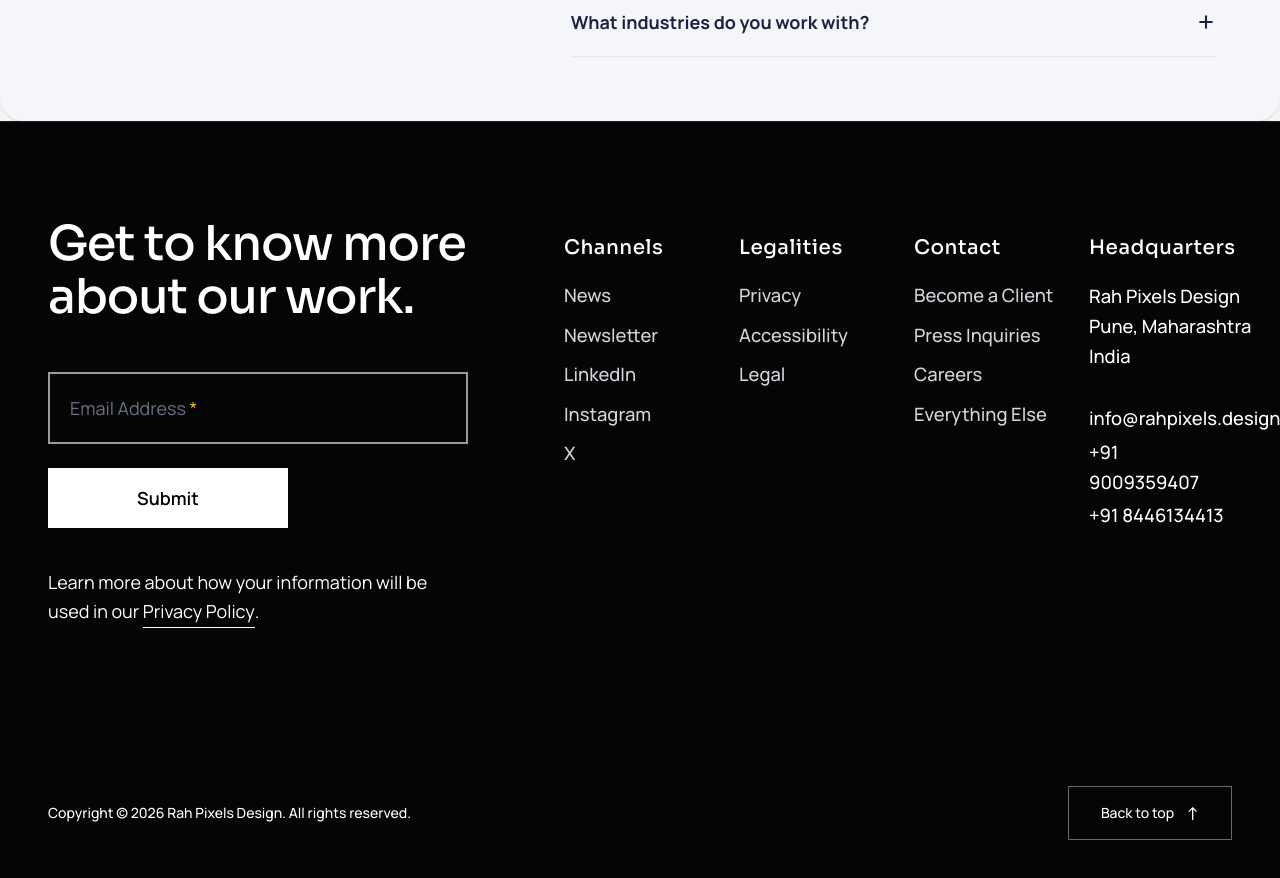
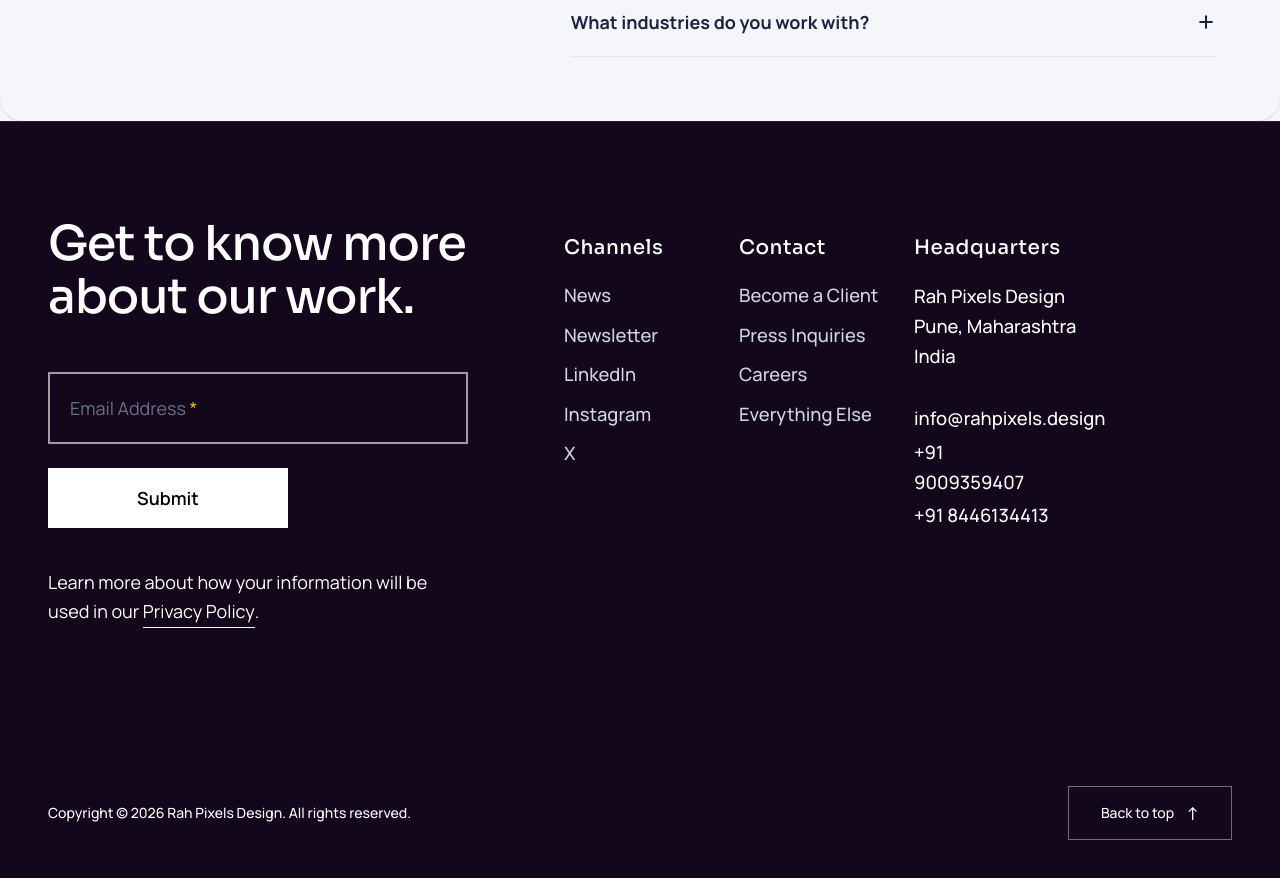
Before and after one commit to Agroking-Store/rah-pixels, a React (Vite) app: page /faq in a window 1280 px wide. Shown: the part 420-1298 px from the top of the page. Built offline with nearby package versions, Linux system fonts and the light colour scheme.

Commit message:
changes done

```diff
--- a/src/components/layout/Footer.tsx
+++ b/src/components/layout/Footer.tsx
@@ -19,7 +19,7 @@ export default function Footer() {
   };
 
   return (
-    <footer className="w-full bg-[#050505] text-white pt-24 pb-12 px-4 md:px-8 lg:px-12 font-sans border-t border-white/10">
+    <footer className="w-full bg-[#13071C] text-white pt-24 pb-12 px-4 md:px-8 lg:px-12 font-sans border-t border-white/10">
       <div className="w-full mx-auto flex flex-col lg:flex-row justify-between gap-16 lg:gap-24">
 
         {/* Left Column: CTA & Newsletter */}
@@ -88,14 +88,6 @@ export default function Footer() {
             <a href="#">X</a>
           </div>
 
-          {/* Legalities */}
-          <div className="flex flex-col gap-3">
-            <h3 className="text-white text-xl font-medium tracking-wide mb-2">Legalities</h3>
-            <a href="#">Privacy</a>
-            <a href="#">Accessibility</a>
-            <a href="#">Legal</a>
-          </div>
-
           {/* Contact */}
           <div className="flex flex-col gap-3">
             <h3 className="text-white text-xl font-medium tracking-wide mb-2">Contact</h3>
--- a/src/pages/Home.tsx
+++ b/src/pages/Home.tsx
@@ -1,32 +1,18 @@
 import { AnimatePresence, motion, type Variants } from "framer-motion";
 import AboutStudio from "@/components/layout/AboutStudio";
-import BrandChemistrySection from "@/components/layout/BrandChemistrySection";
 import WhyChooseUs from "@/components/layout/WhyChooseUs";
-import {
-  Users,
-  ClipboardCheck,
-  Palette,
-  LineChart,
-  ArrowRight,
-  Sparkles,
-  Award,
-} from "lucide-react";
 import TestimonialMarquee from "../components/layout/TestimonialMarquee";
 import LogoMarquee from "@/components/layout/LogoMarquee";
-import CTASection from "@/components/layout/CTASection";
 import MagicBento from "@/components/layout/MagicBento";
-import MoltenMetal from "@/components/layout/MoltenMetal";
-import HorizontalProcessScroll from "@/components/common/HorizontalProcessScroll";
+
 import ShowAndTellProjects from "@/components/layout/ShowAndTellProjects";
-import { Link } from "react-router-dom";
+
 import { useState } from "react";
 import Loader from "@/components/common/Loader";
 import CustomCursor from "@/components/common/CustomCursor";
 import Hero from "@/components/layout/Hero";
 import GravityParticles from "@/components/layout/InteractiveDotsLogo";
-import { TestimonalMarquee1 } from "@/components/layout/TestimonalMarquee1";
-import WorkProcess from "@/components/layout/WorkProcess";
-import WorkProcess2 from "@/components/layout/WorkProcess2";
+
 import WorkProcess3 from "@/components/layout/WorkProcess3";
 
 const fadeInUp: Variants = {
@@ -127,12 +113,6 @@ const Home = () => {
           <LogoMarquee />
         </div>
 
-        {/* ================= WORK PROCESS (SOLAR SYSTEM ANIMATION) ================= */}
-        <WorkProcess />
-
-        {/* ================= WORK PROCESS (GRID LAYOUT) ================= */}
-        <WorkProcess2 />
-
         {/* ================= WORK PROCESS (GSAP PRESENTATION) ================= */}
         <WorkProcess3 />
 
```
